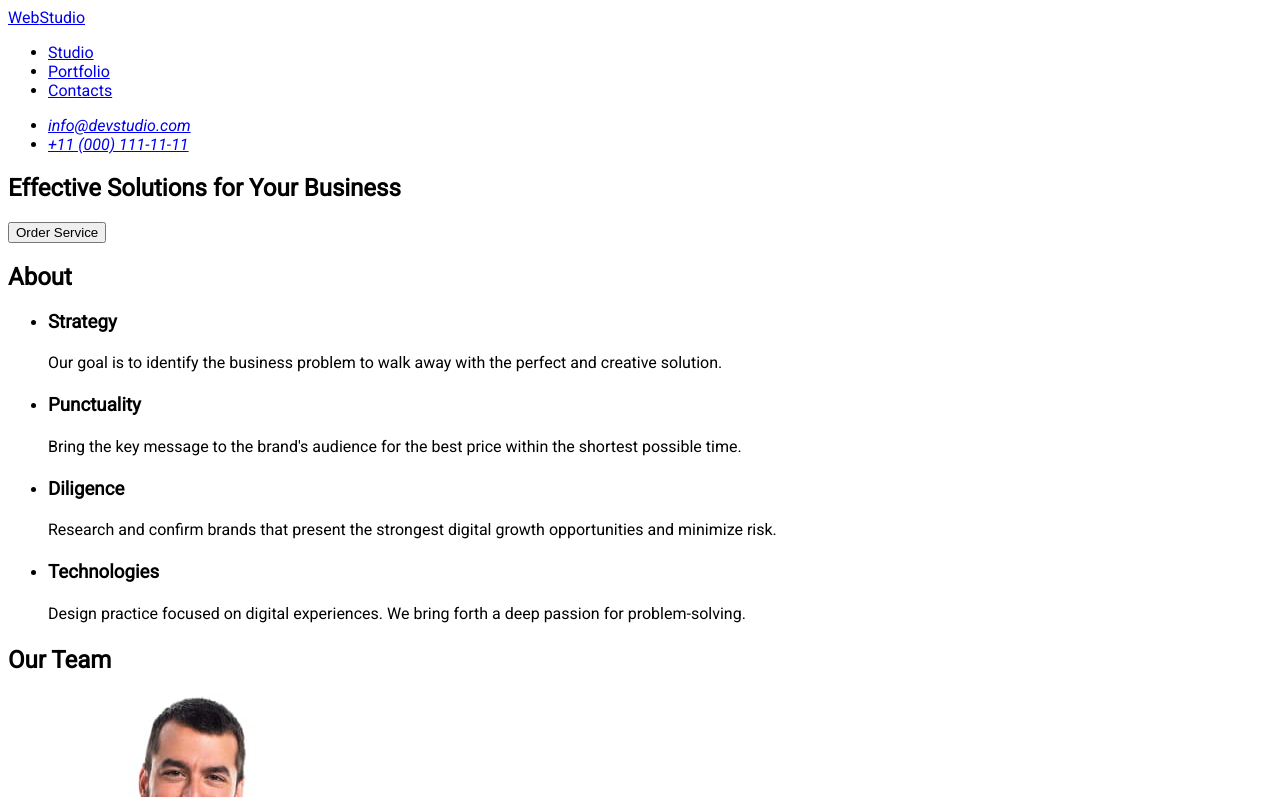
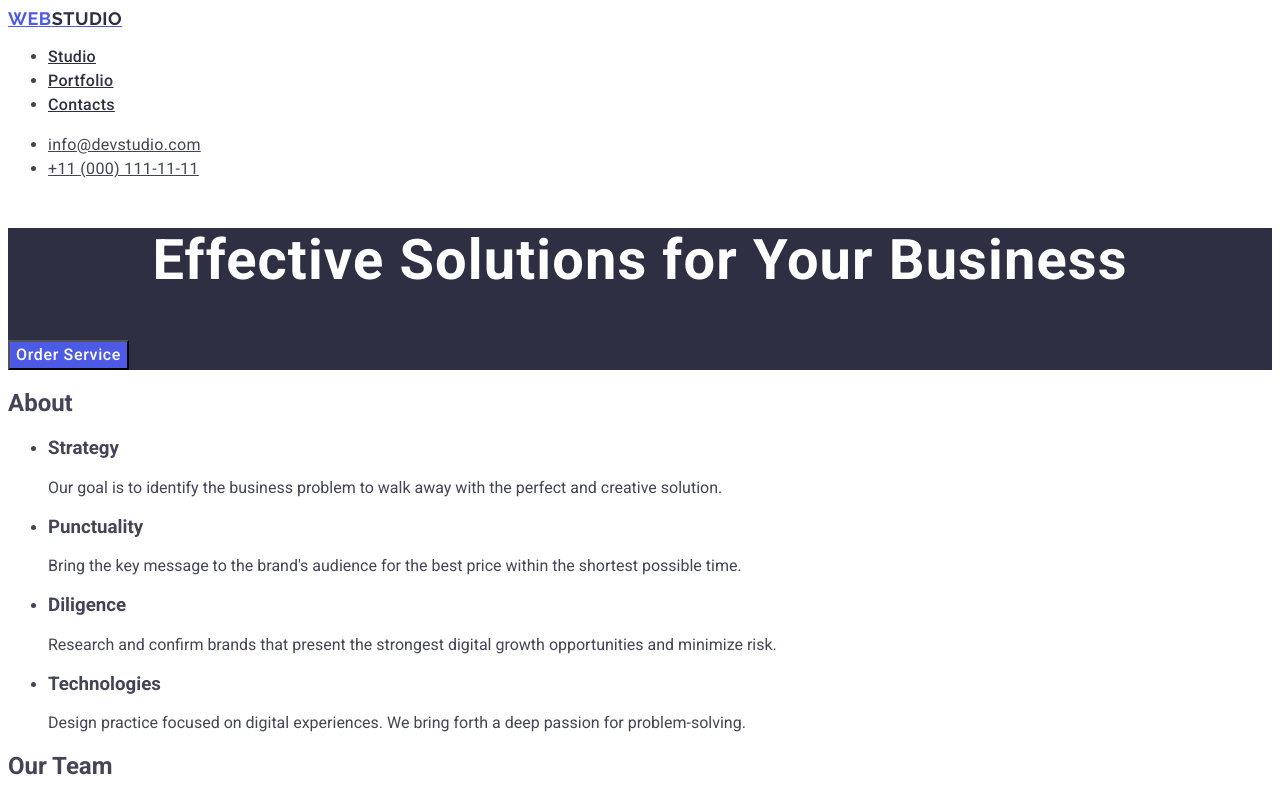
Before and after one commit to kagankalkan/goit-markup-hw-02, a plain HTML site: page index.html in a window 1280 px wide. Shown: the top 797 px of the page. Drawn offline with Linux system fonts and the light colour scheme.

Commit message:
third-commit

```diff
--- a/css/styles.css
+++ b/css/styles.css
@@ -1,13 +1,71 @@
 body {
     font-family: 'Roboto', sans-serif;
-    color: black;
+    color: #434455;
+    background-color: #FFFFFF;
 
 }
+.logo {
+    font-family:'Raleway';
+    font-weight: 700;
+    font-size: 18px;
+    line-height: 1.17;
+    letter-spacing: 0.03em;
+    text-transform: uppercase;
+    color: #4d5ae5;
+}
+.logo-second-word {
+    color: #2e2f42;
+}
+.navbar-list {
+    font-weight: 500;
+    line-height: 1.5;
+    letter-spacing: 0.02em;
+    color:#2e2f42;
+}
+.navbar-list:hover {
+    color: #404bbf;
+}
+.navbar-list:focus {
+    color: #404bbf;
+}
+.navbar-address {
+    font-style: normal;
+}
+.navbar-address-list {
+    line-height: 1.5;
+    letter-spacing: 0.02em;
+    color: #434455;
+}
+.navbar-address-list:hover {
+    color: #404bbf;
+}
+.navbar-address-list:focus {
+    color: #404bbf;
+}
 
-p {
+.section-1 {
+    background-color: #2e2f42;
+}
+.section-1-h1 {
+    font-size: 56px;
+    line-height: 1.17;
+    text-align: center;
+    letter-spacing: 0.02em;
+    color:#ffffff;
+}
+.section-1-button {
+    background-color: #4D5AE5;
+    font-family: 'Roboto', sans-serif;
+    font-weight: 500;
     font-size: 16px;
     line-height: 1.5;
-}
-button {
+    letter-spacing: 0.04em;
+    color: #ffffff;
     cursor: pointer;
 }
+.section-1-button:hover {
+    color:#404bbf;
+}
+.section-1-button:focus {
+    color: #404bbf;
+}
--- a/index.html
+++ b/index.html
@@ -7,32 +7,33 @@
     <link rel="stylesheet" href="/css/styles.css">
     <link rel="preconnect" href="https://fonts.googleapis.com">
     <link rel="preconnect" href="https://fonts.gstatic.com" crossorigin>
-    <link href="https://fonts.googleapis.com/css2?family=Raleway:ital,wght@0,100..900;1,100..900&family=Roboto:ital,
-        wght@0,100;0,300;0,400;0,500;0,700;0,900;1,100;1,300;1,400;1,500;1,700;1,900&display=swap" rel="stylesheet">
+    <link
+        href="https://fonts.googleapis.com/css2?family=Raleway:ital,wght@0,100..900;1,100..900&family=Roboto:ital,wght@0,100;0,300;0,400;0,500;0,700;0,900;1,100;1,300;1,400;1,500;1,700;1,900&display=swap"
+        rel="stylesheet">
     <title>GoIt First Homework</title>
 </head>
 
 <body>
     <header>
         <nav class="navbar">
-            <a href="./index.html"><span>Web</span>Studio</a>
+            <a href="./index.html" class="logo">Web<span class="logo-second-word">Studio</span></a>
             <ul>
-                <li><a href="#">Studio</a></li>
-                <li><a href="#">Portfolio</a></li>
-                <li><a href="#">Contacts</a></li>
+                <li><a href="./index.html" class="navbar-list">Studio</a></li>
+                <li><a href="./index.html" class="navbar-list">Portfolio</a></li>
+                <li><a href="./index.html" class="navbar-list">Contacts</a></li>
             </ul>
         </nav>
-        <address>
+        <address class="navbar-address">
             <ul>
-                <li><a href="mailto:info@devstudio.com">info@devstudio.com</a></li>
-                <li><a href="tel:+110001111111">+11 (000) 111-11-11</a></li>
+                <li><a href="mailto:info@devstudio.com" class="navbar-address-list">info@devstudio.com</a></li>
+                <li><a href="tel:+110001111111" class="navbar-address-list">+11 (000) 111-11-11</a></li>
             </ul>
         </address>
     </header>
     <main>
-        <section>
-            <h1>Effective Solutions for Your Business</h1>
-            <button type="button">Order Service</button>
+        <section class="section-1">
+            <h1 class="section-1-h1">Effective Solutions for Your Business</h1>
+            <button type="button" class="section-1-button">Order Service</button>
         </section>
         <section>
             <h2>About</h2>
```
